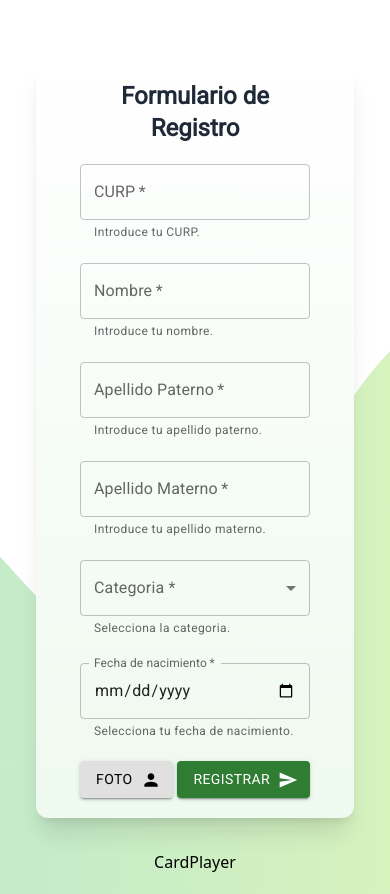
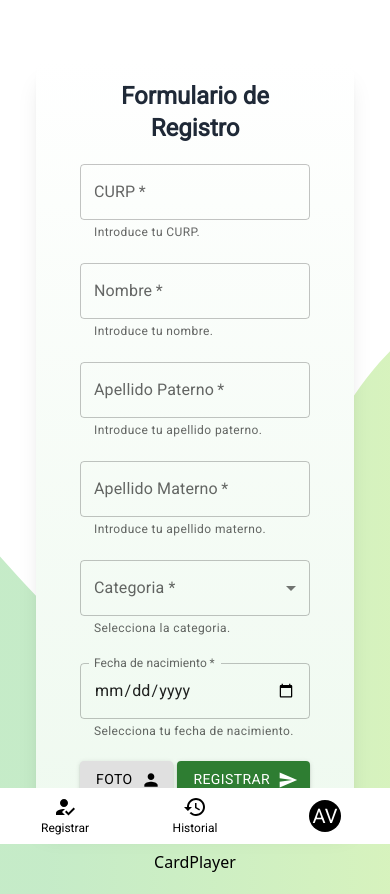
Before and after one commit to AlexEP11/liga-veteranos-client, a React (Vite) app: page / in a window 390 px wide. Built offline with nearby package versions, Linux system fonts and the light colour scheme.

Commit message:
feat(header): add header

```diff
--- /dev/null
+++ b/src/components/Header.tsx
@@ -0,0 +1,74 @@
+import { Avatar, BottomNavigation, BottomNavigationAction, Box } from "@mui/material";
+import { Link } from "react-router-dom";
+import RestoreIcon from "@mui/icons-material/Restore";
+import HowToRegIcon from "@mui/icons-material/HowToReg";
+
+export default function Header() {
+    return (
+        <>
+            <header className="hidden md:flex justify-between p-5 mb-5 items-center px-10 bg-gradient-to-b to-[#ffffff]/100 via-[#c8eccc]/50 from-[#c4eccc]/100">
+                <div className="flex gap-10 font-roboto font-semibold text-lg">
+                    <Link
+                        to="/"
+                        className="relative transition-all duration-300 ease-in-out hover:scale-110 hover:text-[#517a63]"
+                    >
+                        <span className="after:absolute after:left-0 after:bottom-0 after:h-[2px] after:w-0 after:bg-[#517a63] after:transition-all after:duration-300 after:hover:w-full">
+                            Registrar
+                        </span>
+                    </Link>
+                    <Link
+                        to="/historial-registros"
+                        className="relative transition-all duration-300 ease-in-out hover:scale-110 hover:text-[#517a63]"
+                    >
+                        <span className="after:absolute after:left-0 after:bottom-0 after:h-[2px] after:w-0 after:bg-[#517a63] after:transition-all after:duration-300 after:hover:w-full">
+                            Historial de Registros
+                        </span>
+                    </Link>
+                </div>
+                <div className="flex gap-5 items-center">
+                    <p className="font-roboto font-semibold">Equipo</p>
+                    <Avatar sx={{ bgcolor: "black", color: "white" }}>AV</Avatar>
+                </div>
+            </header>
+
+            <Box className="md:hidden fixed bottom-0 left-0 right-0 z-50">
+                <BottomNavigation
+                    showLabels
+                    sx={{
+                        background: "white",
+                        "& .MuiBottomNavigationAction-root": {
+                            color: "#000000",
+                        },
+                    }}
+                >
+                    {/* Registrar con enlace */}
+                    <BottomNavigationAction
+                        label="Registrar"
+                        icon={<HowToRegIcon />}
+                        component={Link}
+                        to="/"
+                    />
+                    {/* Historial con enlace */}
+                    <BottomNavigationAction
+                        label="Historial"
+                        icon={<RestoreIcon />}
+                        component={Link}
+                        to="/historial-registros"
+                    />
+                    {/* Perfil con enlace */}
+                    <BottomNavigationAction
+                        icon={
+                            <Avatar
+                                sx={{ bgcolor: "black", color: "white", width: 32, height: 32 }}
+                            >
+                                AV
+                            </Avatar>
+                        }
+                        component={Link}
+                        to="/perfil"
+                    />
+                </BottomNavigation>
+            </Box>
+        </>
+    );
+}
--- a/src/layout/AppLayout.tsx
+++ b/src/layout/AppLayout.tsx
@@ -1,8 +1,11 @@
 import { Outlet } from "react-router-dom";
 import BackGround from "../components/Background";
+import Header from "../components/Header";
 
 export default function AppLayout() {
     return (
+        <>
+            <Header />
             <div className="relative min-h-screen h-full overflow-auto">
                 {/* Contenedor del fondo */}
                 <div className="absolute inset-0 -z-10">
@@ -13,5 +16,6 @@ export default function AppLayout() {
                     <Outlet />
                 </main>
             </div>
+        </>
     );
 }
```
Lines whose indentation alone changed are shown as unchanged.
